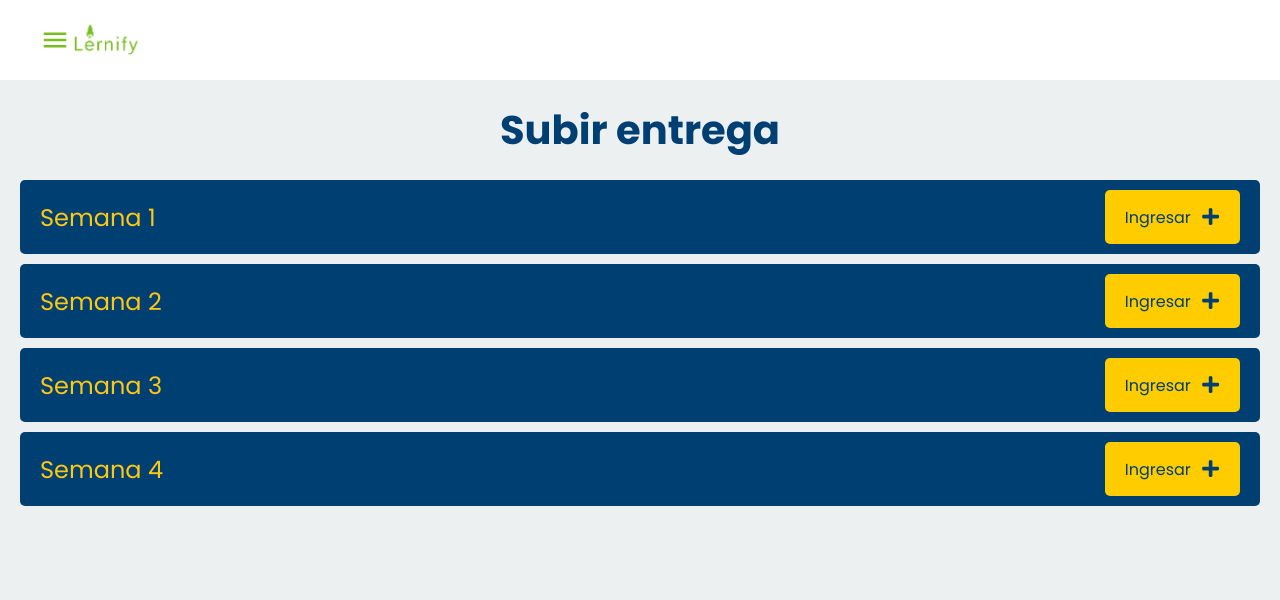
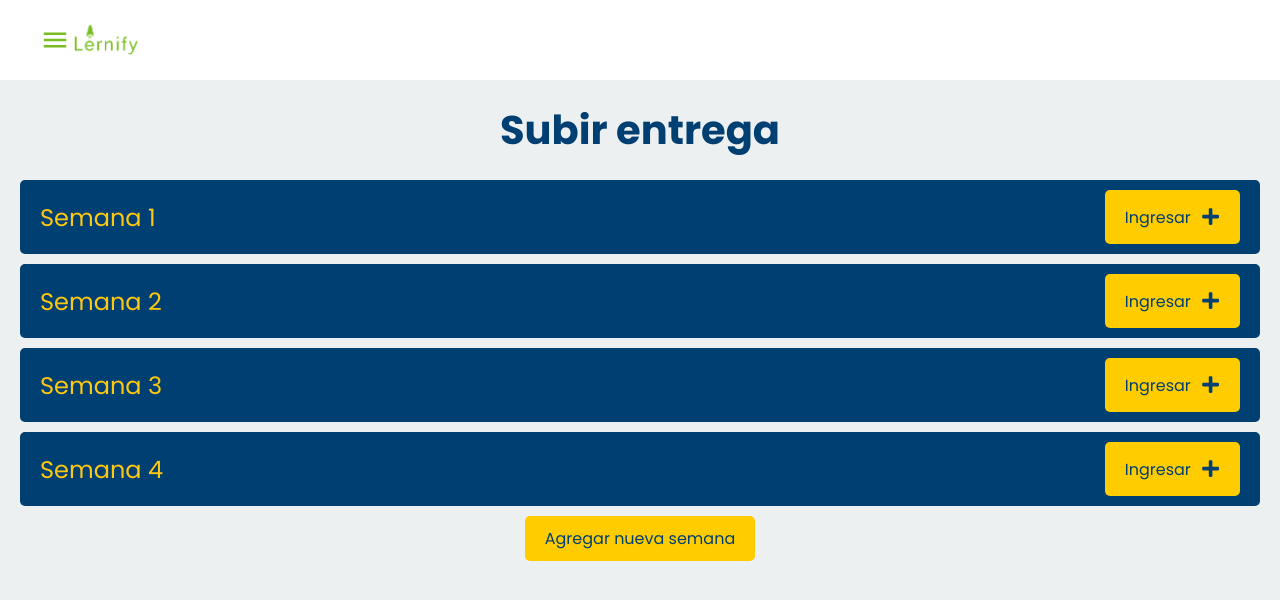
Before and after one commit to michi-p31/smart-crops-vite, a React (Vite) app: page /ClassRoom_Student/Deliveries in a window 1280 px wide. Shown: the top 600 px of the page. Built offline with nearby package versions, Linux system fonts and the light colour scheme.

Commit message:
obtener semana de entrega de estudiante en la ruta

```diff
--- a/src/App.jsx
+++ b/src/App.jsx
@@ -48,7 +48,7 @@ const App = () => {
         <Route path='/ClassRoom/Matera' element={<Monitoring/>}/>
         <Route path='/ClassRoom_Student/Report' element={<Report/>}/>
         <Route path='/ClassRoom_Student/Deliveries' element={<StudentDeliveries/>}/>
-        <Route path='/ClassRoom_Student/Deliveries/Upload_deliveries' element={<Upload_delivery/>}/>
+        <Route path='/ClassRoom_Student/Deliveries/Upload_deliveries/:week' element={<Upload_delivery/>}/>
         <Route path='/ClassRoom_Teacher' element={<Teacher/>}/>
         <Route path='/ClassRoom/Monitoring' element={<Monitoring/>}/>
         <Route path='/About_us' element={<About_us/>}/>
--- a/src/components/Deliveries_student.jsx
+++ b/src/components/Deliveries_student.jsx
@@ -1,10 +1,18 @@
+import { useState } from 'react';
 import { Link } from 'react-router-dom';
 import styles from '../styles/StudentDeliveries.module.css';
 import { FaPlus } from "react-icons/fa";
 import Navbar from '../components/menu';
-const weeks = ["Semana 1", "Semana 2", "Semana 3", "Semana 4"];
 
 const StudentDeliveries = () => {
+  const [weeks, setWeeks] = useState(["Semana 1", "Semana 2", "Semana 3", "Semana 4"]);
+
+  //  agregar una nueva semana
+  const addNewWeek = () => {
+    const newWeek = `Semana ${weeks.length + 1}`;
+    setWeeks([...weeks, newWeek]);
+  };
+
   return (
     <div>
       <Navbar />
@@ -13,13 +21,16 @@ const StudentDeliveries = () => {
         {weeks.map((week, index) => (
           <div key={index} className={styles.cardWeek}>
             <span className={styles.weekText}>{week}</span>
-            <Link to="/ClassRoom_Student/Deliveries/Upload_deliveries" className={styles.link}>
+            <Link to={`/ClassRoom_Student/Deliveries/Upload_deliveries/${index + 1}`} className={styles.link}>
               <button className={styles.buttonUpload}>
                 Ingresar <span className={styles.plus}><FaPlus /></span>
               </button>
             </Link>
           </div>
         ))}
+        <button onClick={addNewWeek} className={styles.buttonAddWeek}>
+          Agregar nueva semana
+        </button>
       </div>
     </div>
   );
--- a/src/screens/Upload_delivery.jsx
+++ b/src/screens/Upload_delivery.jsx
@@ -1,14 +1,17 @@
 import styles from '../styles/Upload_delivery.module.css';
 import { FaPlus } from 'react-icons/fa';
 import Navbar from '../components/menu';
+import { useParams } from 'react-router-dom';
 
 const Upload_delivery = () => {
+  const { week } = useParams(); // tomar el parámetro de la URL
+
   return (
     <div>
       <Navbar />
       <div className={styles.container}>
         <div className={styles.titulo_upload}>
-          <h1>Entrega semana 1</h1>
+          <h1>Entrega semana {week}</h1>
           <div className={styles.student}>
             <h2>Estudiante:</h2> <span>Salomon Ruiz Navarrete</span>
           </div>
--- a/src/styles/StudentDeliveries.module.css
+++ b/src/styles/StudentDeliveries.module.css
@@ -81,3 +81,23 @@ html, body {
 .plus {
   margin-left: 10px;
 }
+.buttonAddWeek {
+  align-items: center;
+  justify-content: center;
+  cursor: pointer;
+  border: none;
+  background-color: #ffcc00;
+  color: #003f72;
+  padding: 10px 20px;
+  font-size: 1rem;
+  border-radius: 5px;
+  transition: background-color 0.3s ease;
+}
+.buttonAddWeek:hover {
+  background-color: #003f72;
+  color: #ffc810;
+}
+
+.plus {
+  margin-left: 10px;
+}
```
